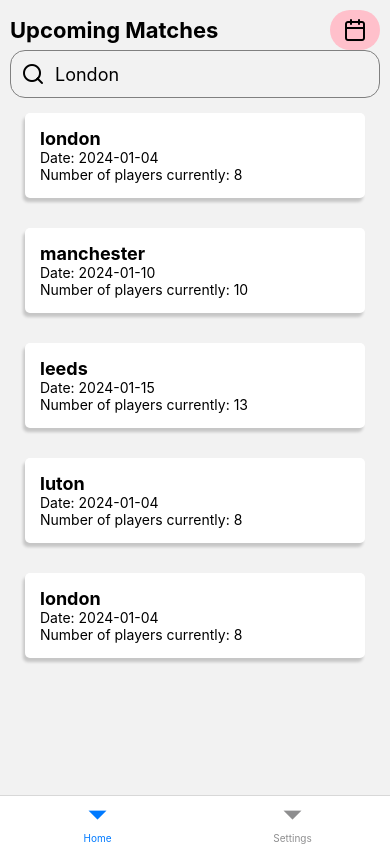
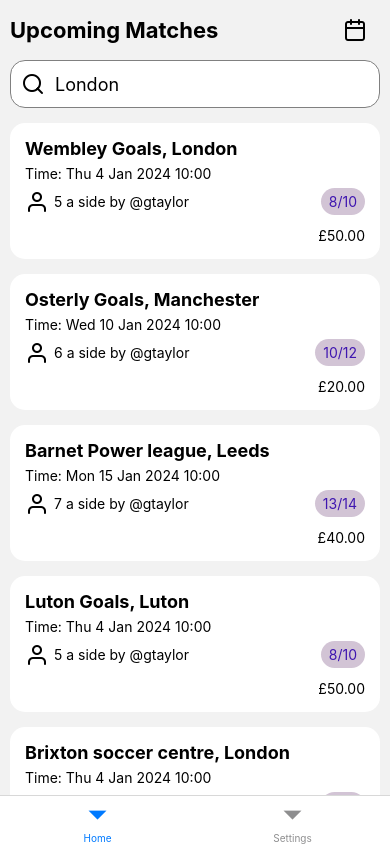
Before and after one commit to Musty-AND/footy-pals, a React Native app: screen /Home in a window 390 px wide. Built offline with nearby package versions, Linux system fonts and the light colour scheme.

Commit message:
more details matches

```diff
--- a/src/components/Match.tsx
+++ b/src/components/Match.tsx
@@ -1,13 +1,45 @@
 import React from "react";
 import { View, Text, StyleSheet } from "react-native";
 import { Match } from "../types";
+import { Feather } from "@expo/vector-icons";
+import dayjs from "dayjs";
 
-const MatchCard = ({ location, date, numberOfPlayers, ...rest }: Match) => {
+const MatchCard = ({
+  placeName,
+  location,
+  date,
+  time,
+  eachSide,
+  price,
+  numberOfPlayers,
+  organiser,
+  ...rest
+}: Match) => {
   return (
     <View style={styles.container}>
-      <Text style={styles.title}>{location}</Text>
-      <Text>Date: {date}</Text>
-      <Text>Number of players currently: {numberOfPlayers}</Text>
+      <Text style={styles.title}>
+        {placeName}, {location}
+      </Text>
+      <Text>
+        Time: {dayjs(date).format("ddd D MMM YYYY")} {time}
+      </Text>
+      <View style={styles.playerContainers}>
+        <View style={styles.matchInfoContainer}>
+          <Feather name="user" size={24} color="black" />
+          <Text>
+            {eachSide} a side by @{organiser?.username}
+          </Text>
+        </View>
+        <View style={styles.numbersContainer}>
+          <Text style={{ color: "#3f16b0" }}>
+            {numberOfPlayers}/{eachSide * 2}
+          </Text>
+        </View>
+      </View>
+      <View style={styles.hr} />
+      <View style={styles.priceContainer}>
+        <Text>£{price.toFixed(2)}</Text>
+      </View>
     </View>
   );
 };
@@ -16,15 +48,36 @@ export default MatchCard;
 
 const styles = StyleSheet.create({
   container: {
-    marginHorizontal: 15,
-    marginVertical: 15,
     backgroundColor: "white",
-    borderRadius: 5,
+    borderRadius: 15,
     padding: 15,
-    shadowColor: "#171717",
-    shadowOffset: { width: -2, height: 4 },
-    shadowOpacity: 0.2,
-    shadowRadius: 3,
+    gap: 6,
+  },
+  playerContainers: {
+    display: "flex",
+    flexDirection: "row",
+    alignItems: "center",
+    justifyContent: "space-between",
+  },
+  numbersContainer: {
+    backgroundColor: "#d2c4d5",
+    paddingHorizontal: 8,
+    paddingVertical: 5,
+    borderRadius: 15,
+    justifyContent: "center",
+    alignItems: "center",
+  },
+  matchInfoContainer: {
+    display: "flex",
+    flexDirection: "row",
+    alignItems: "center",
+    gap: 5,
+  },
+  priceContainer: {
+    display: "flex",
+    justifyContent: "flex-end",
+    flexDirection: "row",
   },
   title: { fontSize: 18, fontWeight: "bold" },
+  hr: { flex: 1, height: 1, backgroundColor: "#edf0f3" },
 });
--- a/src/components/Modal.tsx
+++ b/src/components/Modal.tsx
@@ -86,7 +86,6 @@ const styles = StyleSheet.create({
     display: "flex",
     justifyContent: "center",
     alignItems: "center",
-    backgroundColor: "pink",
   },
   buttonClose: {
     backgroundColor: "#2196F3",
--- a/src/components/SearchBar.tsx
+++ b/src/components/SearchBar.tsx
@@ -28,6 +28,7 @@ export default SearchBar;
 
 const styles = StyleSheet.create({
   searchContainer: {
+    backgroundColor: "white",
     flexDirection: "row",
     borderWidth: 1,
     borderColor: "grey",
--- a/src/mocks/matches.ts
+++ b/src/mocks/matches.ts
@@ -2,48 +2,107 @@ import { Match } from "../types";
 
 export const mockMatches: Match[] = [
   {
-    location: "london",
-    placeName: "wembley goals",
+    location: "London",
+    placeName: "Wembley Goals",
     date: "2024-01-04",
-    time: "10:00:00",
+    time: "10:00",
     price: 50,
     eachSide: 5,
     numberOfPlayers: 8,
+    organiser: {
+      contactNumber: "07123456789",
+      username: "gtaylor",
+    },
   },
   {
-    location: "manchester",
-    placeName: "Osterly goals",
+    location: "Manchester",
+    placeName: "Osterly Goals",
     date: "2024-01-10",
-    time: "10:00:00",
+    time: "10:00",
     price: 20,
     eachSide: 6,
     numberOfPlayers: 10,
+    organiser: {
+      contactNumber: "07123456789",
+      username: "gtaylor",
+    },
   },
   {
-    location: "leeds",
+    location: "Leeds",
     placeName: "Barnet Power league",
     date: "2024-01-15",
-    time: "10:00:00",
+    time: "10:00",
     price: 40,
     eachSide: 7,
     numberOfPlayers: 13,
+    organiser: {
+      contactNumber: "07123456789",
+      username: "gtaylor",
+    },
   },
   {
-    location: "luton",
-    placeName: "luton goals",
+    location: "Luton",
+    placeName: "Luton Goals",
     date: "2024-01-04",
-    time: "10:00:00",
+    time: "10:00",
     price: 50,
     eachSide: 5,
     numberOfPlayers: 8,
+    organiser: {
+      contactNumber: "07123456789",
+      username: "gtaylor",
+    },
   },
   {
-    location: "london",
+    location: "London",
     placeName: "Brixton soccer centre",
     date: "2024-01-04",
-    time: "10:00:00",
+    time: "10:00",
     price: 50,
     eachSide: 5,
     numberOfPlayers: 8,
+    organiser: {
+      contactNumber: "07123456789",
+      username: "gtaylor",
+    },
+  },
+  {
+    location: "Leeds",
+    placeName: "Barnet Power league",
+    date: "2024-01-15",
+    time: "10:00",
+    price: 40,
+    eachSide: 7,
+    numberOfPlayers: 13,
+    organiser: {
+      contactNumber: "07123456789",
+      username: "gtaylor",
+    },
+  },
+  {
+    location: "Luton",
+    placeName: "Luton Goals",
+    date: "2024-01-12",
+    time: "10:00",
+    price: 50,
+    eachSide: 5,
+    numberOfPlayers: 8,
+    organiser: {
+      contactNumber: "07123456789",
+      username: "gtaylor",
+    },
+  },
+  {
+    location: "London",
+    placeName: "Brixton soccer centre",
+    date: "2024-01-14",
+    time: "10:00",
+    price: 50,
+    eachSide: 5,
+    numberOfPlayers: 8,
+    organiser: {
+      contactNumber: "07123456789",
+      username: "gtaylor",
+    },
   },
 ];
--- a/src/screens/homeScreen.tsx
+++ b/src/screens/homeScreen.tsx
@@ -68,6 +68,8 @@ const HomeScreen = () => {
         <Text style={styles.title}>No matches found</Text>
       ) : (
         <FlatList
+          style={styles.listContainer}
+          contentContainerStyle={styles.itemContainer}
           data={filteredMatches}
           renderItem={({ item }) => {
             return <MatchCard {...item} />;
@@ -82,13 +84,13 @@ export default HomeScreen;
 
 const styles = StyleSheet.create({
   container: {
-    padding: 10,
+    margin: 10,
   },
   modalContainer: {
     display: "flex",
     flexDirection: "row",
+    marginBottom: 10,
   },
-
   headingContainer: {
     flex: 1,
     display: "flex",
@@ -99,4 +101,11 @@ const styles = StyleSheet.create({
     fontWeight: "bold",
     textAlign: "center",
   },
+  listContainer: {
+    marginVertical: 15,
+  },
+  itemContainer: {
+    gap: 15,
+    paddingBottom: 15,
+  },
 });
```
Also changed, not shown: src/types.ts (+9 -1 lines).
